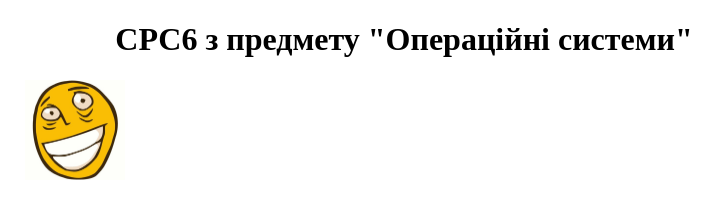
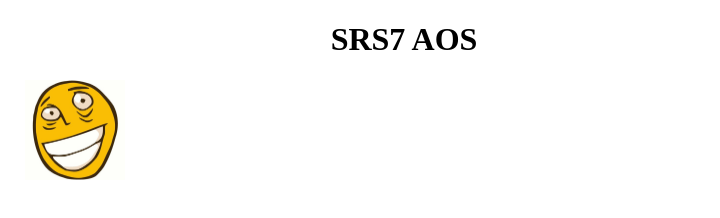
Before and after one commit to YehorFeshchenko/html, a plain HTML site: page index.html in a window 1280 px wide. Shown: the whole page, without its empty margins (236-956 px from the left). Drawn offline with Linux system fonts and the light colour scheme.

Commit message:
Update index.html

```diff
--- a/index.html
+++ b/index.html
@@ -7,7 +7,7 @@
 <body>
 
 <div class = "container">
-    <h1>СРС6 з предмету "Операційні системи"</h1>
+    <h1>SRS7 AOS</h1>
     <img src="img/rofl.jpg" width="100px" height="100px"/>
 </div>
 
```
